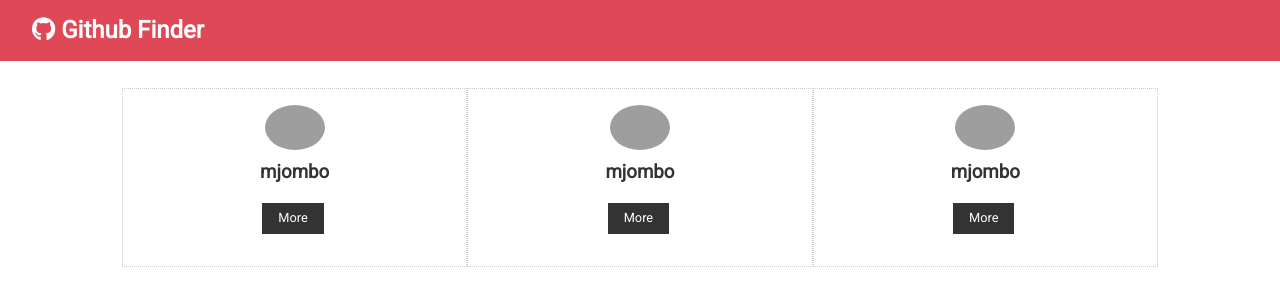
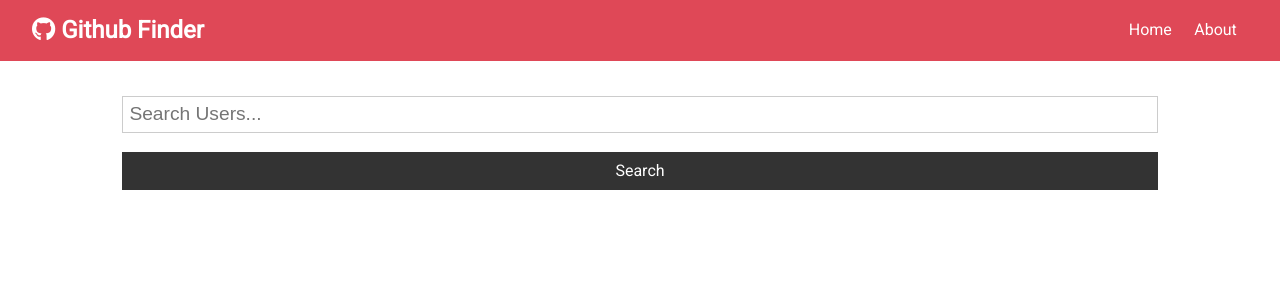
Before and after one commit to Abdisalanvp77/githubfinder, a React (Create React App) app: page / in a window 1280 px wide. Shown: the top 306 px of the page. Built offline with nearby package versions, Linux system fonts and the light colour scheme; grey boxes are pictures that could not be loaded.

Commit message:
added the spinner and alerts

```diff
--- a/package.json
+++ b/package.json
@@ -6,8 +6,10 @@
     "@testing-library/jest-dom": "^5.14.1",
     "@testing-library/react": "^11.2.7",
     "@testing-library/user-event": "^12.8.3",
+    "axios": "^0.21.1",
     "react": "^17.0.2",
     "react-dom": "^17.0.2",
+    "react-router-dom": "^5.2.0",
     "react-scripts": "4.0.3",
     "web-vitals": "^1.1.2"
   },
--- a/src/App.js
+++ b/src/App.js
@@ -1,17 +1,79 @@
+import axios from 'axios';
 import React, { Component, Fragment } from 'react';
+import { BrowserRouter as Router, Switch, Route } from 'react-router-dom';
+
 import './App.css';
+import { Alert } from './components/layout/Alert';
 import Navbar from './components/layout/Navbar';
+import About from './components/pages/About';
+import Search from './components/users/Search';
 import Users from './components/users/Users';
 
 class App extends Component {
+  state = {
+    users: [],
+    loading: false,
+    alert: null,
+  };
+
+  // async componentDidMount() {
+  //   this.setState({ loading: true });
+  //   const res = await axios.get(
+  //     `https://api.github.com/users?client_id=${process.env.REACT_APP_GITHUB_CLIENT_ID}&client_secret=${process.env.REACT_APP_GITHUB_CLIENT_SECRET}`
+  //   );
+  //   this.setState({ users: res.data, loading: false });
+  // }
+
+  //search github user
+  searchUsers = async (text) => {
+    this.setState({ loading: true });
+    const res = await axios.get(
+      `https://api.github.com/search/users?q=${text}&client_id=${process.env.REACT_APP_GITHUB_CLIENT_ID}&client_secret=${process.env.REACT_APP_GITHUB_CLIENT_SECRET}`
+    );
+    this.setState({ users: res.data.items, loading: false });
+  };
+
+  //Clear users from state
+  clearUsers = () => this.setState({ users: [], loading: false });
+
+  //set alert to display when user searches empty
+  setAlert = (msg, type) => {
+    this.setState({ alert: { msg, type } });
+
+    setTimeout(() => this.setState({ alert: null }), 5000);
+  };
+
   render() {
+    const { users, loading } = this.state; //destructure
     return (
-      <Fragment>
-        <Navbar />
-        <div className='container'>
-          <Users />
-        </div>
-      </Fragment>
+      <Router>
+        <Fragment>
+          <Navbar />
+          <div className='container'>
+            <Alert alert={this.state.alert} />
+            <Switch>
+              <Route
+                exact
+                path='/'
+                render={(props) => (
+                  <Fragment>
+                    {/* searchuser and clearuser props came up while showclear is going down */}
+                    <Search
+                      searchUsers={this.searchUsers}
+                      clearUsers={this.clearUsers}
+                      showClear={users.length > 0 ? true : false}
+                      setAlert={this.setAlert}
+                    />
+                    <Users loading={loading} users={users} />
+                  </Fragment>
+                )}
+              />
+
+              <Route exact path='/about' component={About} />
+            </Switch>
+          </div>
+        </Fragment>
+      </Router>
     );
   }
 }
--- /dev/null
+++ b/src/components/layout/Alert.js
@@ -0,0 +1,11 @@
+import React from 'react';
+
+export const Alert = ({ alert }) => {
+  return (
+    alert !== null && (
+      <div className={`alert alert-${alert.type}`}>
+        <i className='fas fa-info-circle' /> {alert.msg}
+      </div>
+    )
+  );
+};
--- a/src/components/layout/Navbar.js
+++ b/src/components/layout/Navbar.js
@@ -1,5 +1,7 @@
 import React from 'react';
 import PropTypes from 'prop-types';
+import { Link } from 'react-router-dom';
+//curly brace imports means the item is not a default export
 
 const Navbar = ({ icon, title }) => {
   return (
@@ -7,6 +9,14 @@
       <h1>
         <i className={icon}></i> {title}
       </h1>
+      <ul>
+        <li>
+          <Link to='/'>Home</Link>
+        </li>
+        <li>
+          <Link to='/about'>About</Link>
+        </li>
+      </ul>
     </nav>
   );
 };
--- /dev/null
+++ b/src/components/layout/Spinner.js
@@ -0,0 +1,18 @@
+import React, { Fragment } from 'react';
+import spinner from './spinner.gif';
+
+const Spinner = () => (
+  <Fragment>
+    <img
+      src={spinner}
+      alt='Loading...'
+      style={{
+        width: '200px',
+        margin: 'auto',
+        display: 'block',
+      }}
+    ></img>
+  </Fragment>
+);
+
+export default Spinner;
--- a/src/components/users/Users.js
+++ b/src/components/users/Users.js
@@ -1,39 +1,26 @@
-import React, { Component } from 'react';
+import React from 'react';
+import Spinner from '../layout/Spinner';
 import UserItem from './UserItem';
+import PropTypes from 'prop-types';
 
-export class Users extends Component {
-  state = {
-    users: [
-      {
-        id: 'id',
-        login: 'mjombo',
-        avatar_url: 'https://avatars0.githubusercontent.com/u/1?v=4',
-        html_url: 'https://github.com/mojombo',
-      },
-      {
-        id: 'id2',
-        login: 'mjombo',
-        avatar_url: 'https://avatars0.githubusercontent.com/u/1?v=4',
-        html_url: 'https://github.com/mojombo',
-      },
-      {
-        id: 'id3',
-        login: 'mjombo',
-        avatar_url: 'https://avatars0.githubusercontent.com/u/1?v=4',
-        html_url: 'https://github.com/mojombo',
-      },
-    ],
-  };
-  render() {
+const Users = ({ users, loading }) => {
+  if (loading) {
+    return <Spinner />;
+  } else {
     return (
       <div style={userStyle}>
-        {this.state.users.map((user) => {
+        {users.map((user) => {
           return <UserItem key={user.id} user={user} />;
         })}
       </div>
     );
   }
-}
+};
+
+Users.propTypes = {
+  users: PropTypes.array.isRequired,
+  loading: PropTypes.bool.isRequired,
+};
 
 const userStyle = {
   display: 'grid',
```
Also changed, not shown: src/components/layout/spinner.gif (added), 1 other file (tests, documents, lock files or other folders).
